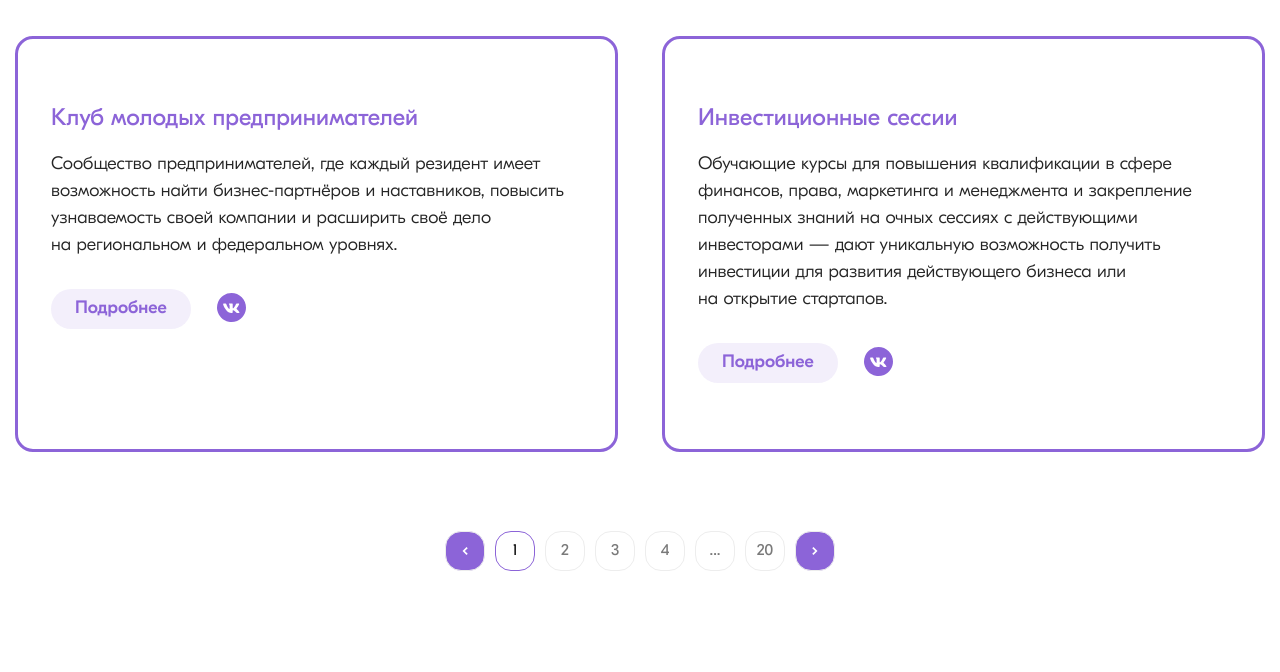
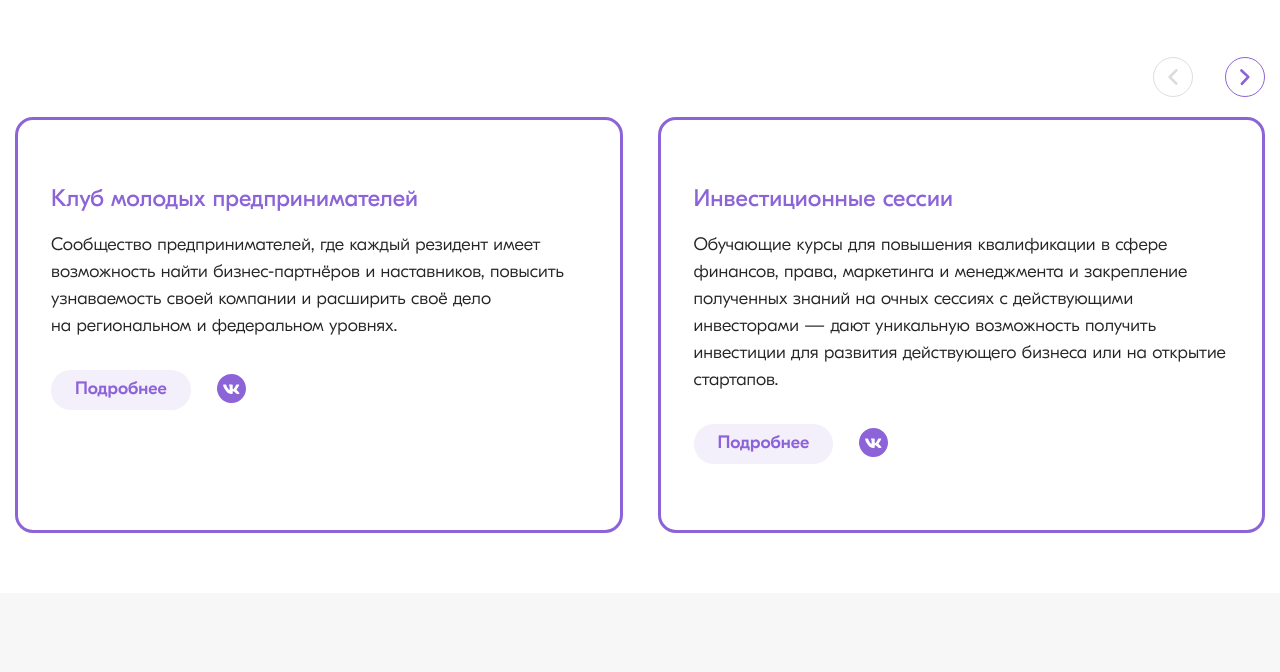
Before and after one commit to MegaFronTeam/molodezh, a plain HTML site: page direction.html in a window 1280 px wide. Shown: the part 1096-1768 px from the top of the page. Drawn offline with nearby package versions, Linux system fonts and the light colour scheme; some packages are replaced by stand-ins of ours; a script that the page names is missing.

Commit message:
add slider in direction page

```diff
--- a/css/good.css
+++ b/css/good.css
@@ -180,7 +180,7 @@
 
 @media screen and (min-width: 768px) {
   .directions-detail--2 {
-    padding-bottom: 123px;
+    padding-bottom: 30px;
   }
 }
 
@@ -250,7 +250,7 @@
   --bs-gutter-x: 35px;
   --bs-gutter-y: 25px;
 
-  margin-bottom: 39px;
+  /* margin-bottom: 39px; */
 }
 
 .directions-detail__paragraph {
@@ -470,6 +470,49 @@
   width: 100%;
 }
 
+/* .swiper-vacancy {
+  overflow: visible;
+} */
+
+.swiper-slide {
+  height: auto;
+  display: flex;
+  flex-direction: column;
+}
+
+.key {
+  padding-bottom: 60px;
+}
+
+@media screen and (min-width: 768px) {
+  .key {
+    padding-top: 30px;
+  }
+}
+
+.key__header {
+  margin-bottom: 20px;
+  display: -webkit-box;
+  display: -ms-flexbox;
+  display: flex;
+  -webkit-box-pack: justify;
+  -ms-flex-pack: justify;
+  justify-content: space-between;
+  -webkit-box-align: center;
+  -ms-flex-align: center;
+  align-items: center;
+}
+
+.key .swiper-buttons {
+  position: static;
+  margin-left: auto;
+}
+
+.swiper {
+  margin-bottom: rem();
+}
+
+
 @media screen and (min-width: 768px) {
   .directions-detail__articles__col {
     flex: 1 0 0%;
--- a/direction.html
+++ b/direction.html
@@ -9,6 +9,7 @@
   <link rel="icon" href="assets/img/favicon.png">
   <meta property="og:image" content="images/distpromo_img">
   <link rel="stylesheet" href="https://cdn.jsdelivr.net/npm/@fancyapps/ui@5.0/dist/fancybox/fancybox.css"/>
+  <link rel="stylesheet" type="text/css" href="assets/plugins/swiper/swiper-bundle.min.css">
   <link rel="stylesheet" href="css/global.css">
   <link rel="stylesheet" href="css/good.css">
 </head>
@@ -393,8 +394,27 @@
               </a>
             </div>
           </div>
-          <div class="directions-detail__articles-row row">
-            <div class="directions-detail__articles__col col">
+        </div>
+      </section>
+      <section class="key">
+        <div class="container">
+          <div class="section-header key__header">
+            <div class="swiper-buttons">
+              <button class="btn-reset swiper-button swiper-buttons__prev key__prev">
+                <svg>
+                  <use xlink:href="./assets/svg/sprite.svg#chevron-right"></use>
+                </svg>
+              </button>
+              <button class="btn-reset swiper-button swiper-buttons__next key__next">
+                <svg>
+                  <use xlink:href="./assets/svg/sprite.svg#chevron-right"></use>
+                </svg>
+              </button>
+            </div>
+          </div>
+          <div class="swiper swiper-vacancy">
+            <div class="swiper-wrapper">
+              <div class="swiper-slide">
                 <div class="directions-detail__article">
                   <h4>Клуб молодых предпринимателей</h4>
                   <p>
@@ -410,7 +430,7 @@
                   </div>
                 </div>
               </div>
-            <div class="directions-detail__articles__col col">
+              <div class="swiper-slide">
                 <div class="directions-detail__article">
                   <h4>Инвестиционные сессии</h4>
                   <p>
@@ -426,35 +446,54 @@
                   </div>
                 </div>
               </div>
+              <div class="swiper-slide">
+                <div class="directions-detail__article">
+                  <h4>Клуб молодых предпринимателей</h4>
+                  <p>
+                    Сообщество предпринимателей, где каждый резидент имеет возможность найти бизнес-партнёров и&nbsp;наставников, повысить узнаваемость своей компании и&nbsp;расширить своё дело на&nbsp;региональном и&nbsp;федеральном уровнях.
+                  </p>
+                  <div class="row">
+                    <div class="col-auto">
+                      <a href="#" class="directions-detail__btn btn btn--lightprimary">Подробнее</a>
                     </div>
-          <div class="pagination">
-            <div class="pagination__wrapper">
-              <ul class="pagination-list list-reset">
-                <li class="pagination-list__item">
-                  <a href="#" class="pagination-list__link"></a>
-                </li>
-                <li class="pagination-list__item">
-                  <a href="#" class="pagination-list__link active">1</a>
-                </li>
-                <li class="pagination-list__item">
-                  <a href="#" class="pagination-list__link">2</a>
-                </li>
-                <li class="pagination-list__item">
-                  <a href="#" class="pagination-list__link">3</a>
-                </li>
-                <li class="pagination-list__item">
-                  <a href="#" class="pagination-list__link">4</a>
-                </li>
-                <li class="pagination-list__item">
-                  <a href="#" class="pagination-list__link">...</a>
-                </li>
-                <li class="pagination-list__item">
-                  <a href="#" class="pagination-list__link">20</a>
-                </li>
-                <li class="pagination-list__item">
-                  <a href="#" class="pagination-list__link"></a>
-                </li>
-              </ul>
+                    <div class="col-auto">
+                      <a href="#" class="directions-detail__vk"><img src="assets/img/directions/vk2.svg" alt=""></a>
+                    </div>
+                  </div>
+                </div>
+              </div>
+              <div class="swiper-slide">
+                <div class="directions-detail__article">
+                  <h4>Инвестиционные сессии</h4>
+                  <p>
+                    Обучающие курсы для повышения квалификации в&nbsp;сфере финансов, права, маркетинга и&nbsp;менеджмента и&nbsp;закрепление полученных знаний на&nbsp;очных сессиях с&nbsp;действующими инвесторами&nbsp;&mdash; дают уникальную возможность получить инвестиции для развития действующего бизнеса или на&nbsp;открытие стартапов.
+                  </p>
+                  <div class="row">
+                    <div class="col-auto">
+                      <a href="#" class="directions-detail__btn btn btn--lightprimary">Подробнее</a>
+                    </div>
+                    <div class="col-auto">
+                      <a href="#" class="directions-detail__vk"><img src="assets/img/directions/vk2.svg" alt=""></a>
+                    </div>
+                  </div>
+                </div>
+              </div>
+              <div class="swiper-slide">
+                <div class="directions-detail__article">
+                  <h4>Инвестиционные сессии</h4>
+                  <p>
+                    Обучающие курсы для повышения квалификации в&nbsp;сфере финансов, права, маркетинга и&nbsp;менеджмента и&nbsp;закрепление полученных знаний на&nbsp;очных сессиях с&nbsp;действующими инвесторами&nbsp;&mdash; дают уникальную возможность получить инвестиции для развития действующего бизнеса или на&nbsp;открытие стартапов.
+                  </p>
+                  <div class="row">
+                    <div class="col-auto">
+                      <a href="#" class="directions-detail__btn btn btn--lightprimary">Подробнее</a>
+                    </div>
+                    <div class="col-auto">
+                      <a href="#" class="directions-detail__vk"><img src="assets/img/directions/vk2.svg" alt=""></a>
+                    </div>
+                  </div>
+                </div>
+              </div>
             </div>
           </div>
         </div>
@@ -691,6 +730,7 @@
       </div>
     </footer>
   </div>
+  <script src="assets/plugins/swiper/swiper.min.js"></script>
   <script src="https://cdn.jsdelivr.net/npm/@fancyapps/ui@5.0/dist/fancybox/fancybox.umd.js"></script>
   <script src="js/direction.js"></script>
 </body>
--- a/js/direction.js
+++ b/js/direction.js
@@ -1,8 +1,23 @@
 "use strict";
 
 document.addEventListener("DOMContentLoaded", function () {
-  Fancybox.bind("[data-fancybox]", {
+  Fancybox.bind("[data-fancybox]", {});
 
-  });
+  var swiperNews = new Swiper(".swiper-vacancy", {
+    slidesPerView: 1,
+    spaceBetween: 18,
+    loop: false,
+    breakpoints: {
+      // when window width is >= 320px
+      768: {
+        slidesPerView: 2,
+        spaceBetween: 35
+      },
+    },
+    navigation: {
+      nextEl: ".swiper-buttons__next",
+      prevEl: ".swiper-buttons__prev"
+    },
+  }); // Слайдер ключевые проекты
 });
 //# sourceMappingURL=contacts.js.map
```
Lines whose indentation alone changed are shown as unchanged.
